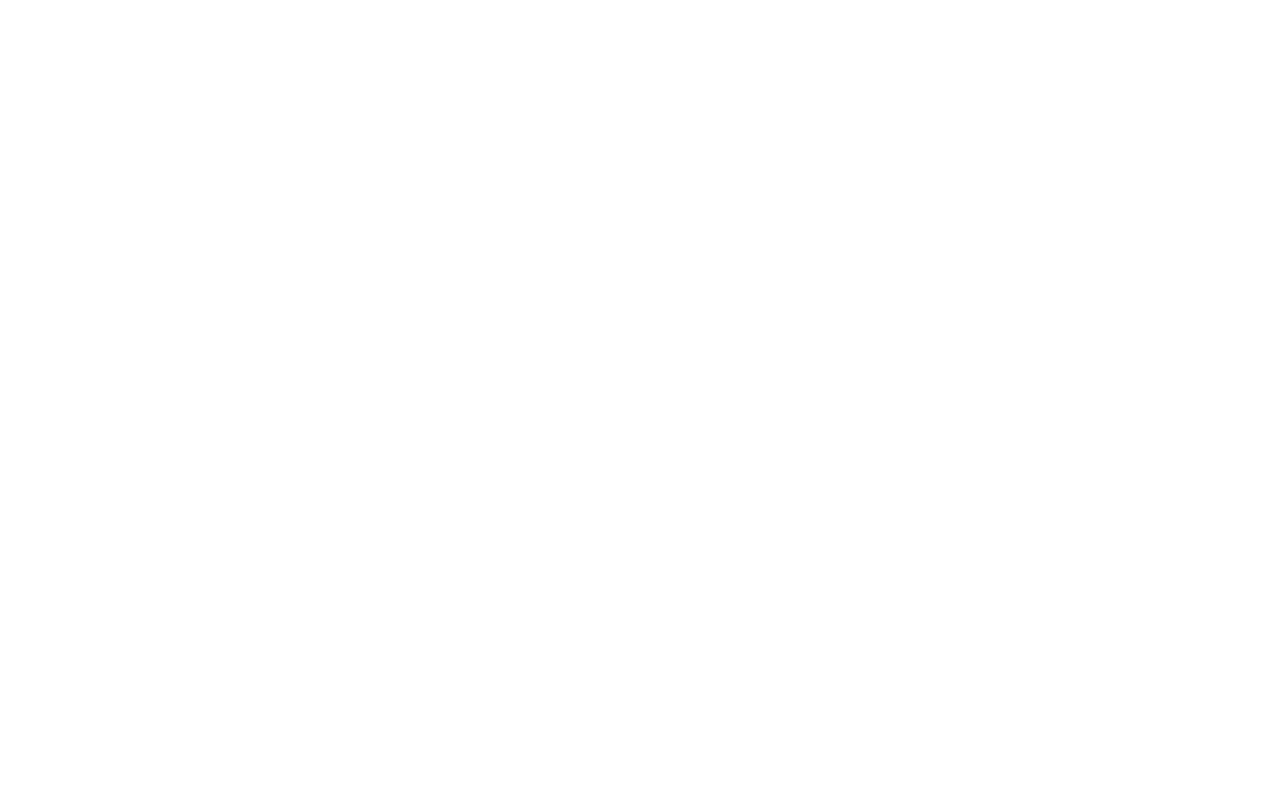
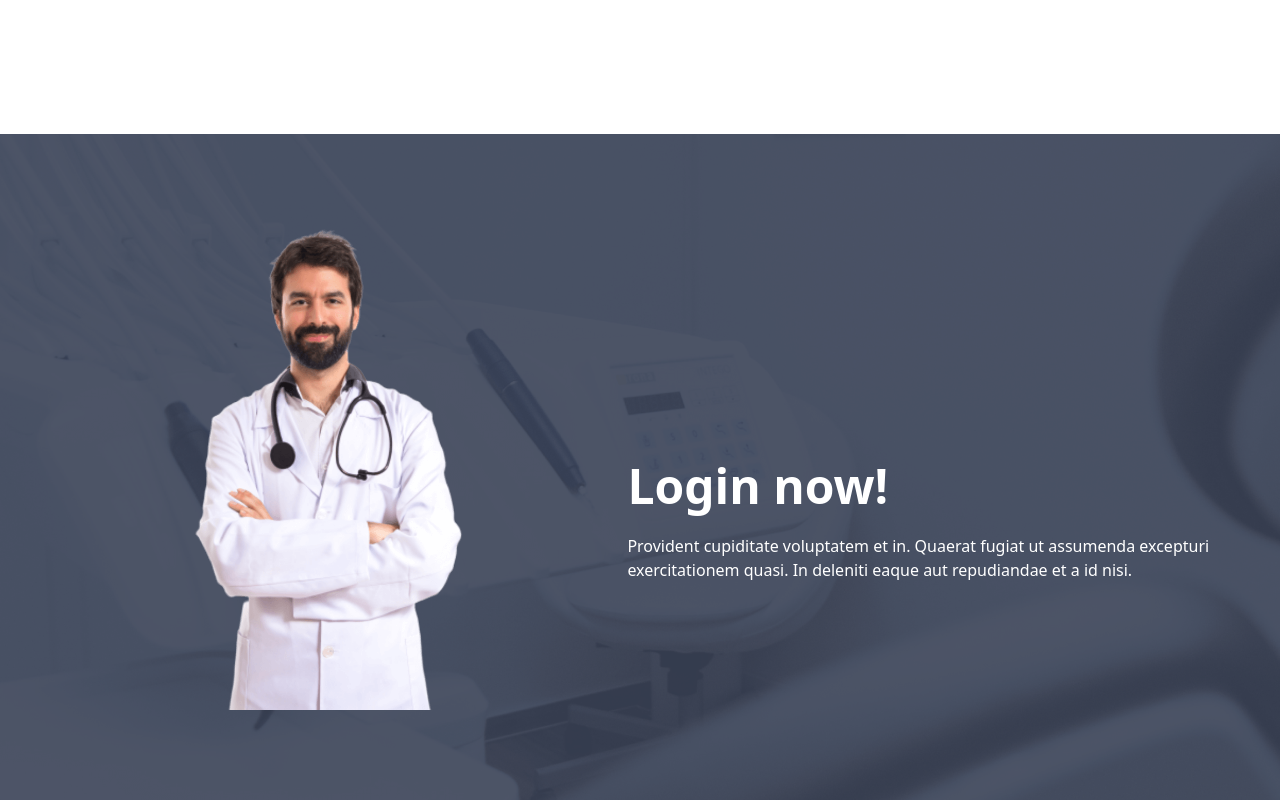
Before and after one commit to Kanizfatema47/d-web, a React (Create React App) app: page / in a window 1280 px wide. Shown: the part 2460-3260 px from the top of the page. Before the commit the page ends 2386 px from the top, so only its background shows below. Built offline with nearby package versions, Linux system fonts and the light colour scheme.

Commit message:
makeappoinment part done

```diff
--- a/src/Pages/Home/Home.js
+++ b/src/Pages/Home/Home.js
@@ -1,6 +1,7 @@
 import React from 'react';
 import Banner from './Banner';
 import Info from './Info';
+import MakeAppoinment from './MakeAppoinment';
 import Services from './Services';
 import Treatment from './Treatment';
 
@@ -11,6 +12,7 @@
             <Info></Info>
             <Services></Services>
             <Treatment></Treatment>
+            <MakeAppoinment></MakeAppoinment>
         </div>
     );
 };
--- /dev/null
+++ b/src/Pages/Home/MakeAppoinment.js
@@ -0,0 +1,26 @@
+import React from 'react';
+import doctor from '../../assets/images/doctor.png'
+import bg from '../../assets/images/appointment.png'
+
+
+const MakeAppoinment = () => {
+    return (
+        <section  style={{background: `url(${bg})`}} className='lg:my-52 sm:mt-64'>
+            <div class="hero min-h-screen">
+                <div class="hero-content flex-col lg:flex-row-reverse">
+                    <div class="text-center text-white lg:text-left">
+                        <h1 class="text-5xl font-bold">Login now!</h1>
+                        <p class="py-6">Provident cupiditate voluptatem et in. Quaerat fugiat ut assumenda excepturi exercitationem quasi. In deleniti eaque aut repudiandae et a id nisi.</p>
+                    </div>
+                    <div class="mt-[-180px] hidden  lg:block">
+                        <div class="card-body">
+                            <img src={doctor} alt=""  />
+                            </div>
+                    </div>
+                </div>
+            </div>
+        </section>
+    );
+};
+
+export default MakeAppoinment;
```
